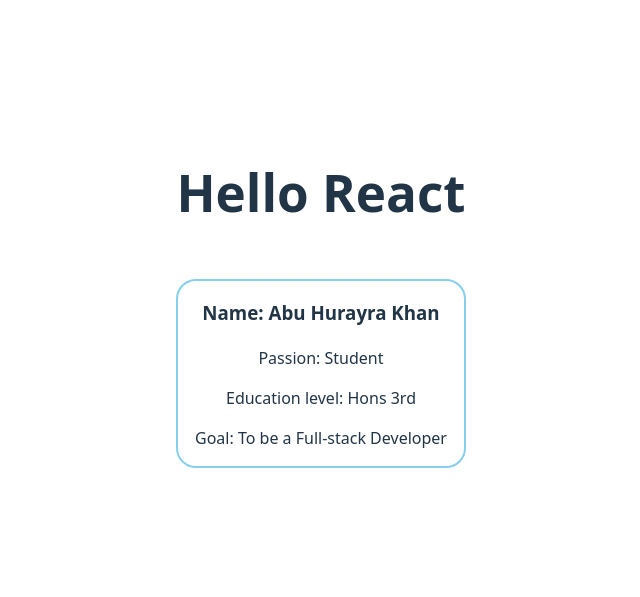
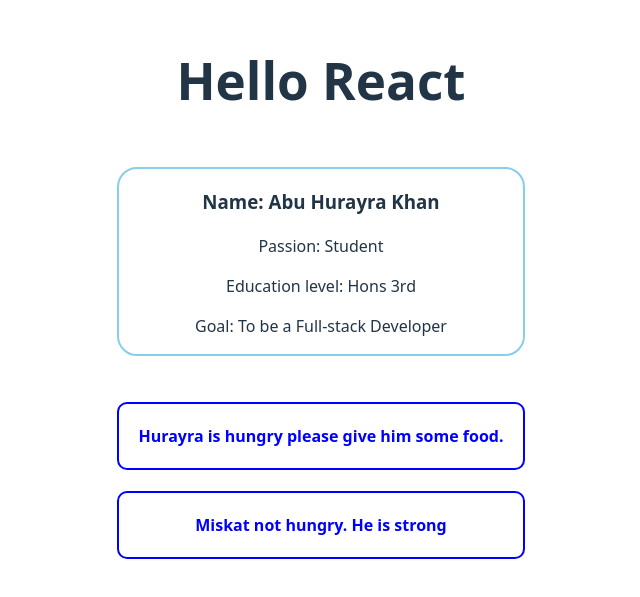
Before and after one commit to hurayrakhan/react-practice, a React (Vite) app: page / in a window 1280 px wide. Shown: the part 101-698 px from the top of the page, without its empty margins (319-959 px from the left). Built offline with nearby package versions, Linux system fonts and the light colour scheme.

Commit message:
learned export import a jsx file and conditionally rendering

```diff
--- a/src/App.jsx
+++ b/src/App.jsx
@@ -1,5 +1,6 @@
 
 import './App.css'
+import ToDo from './ToDo'
 
 function App() {
 
@@ -9,6 +10,9 @@
       <h1>Hello React</h1>
       <br />
       <Developer name='Abu Hurayra Khan' passion='Student' level='Hons 3rd' goal='To be a Full-stack Developer'></Developer>
+      <br />
+      <ToDo hungry={true} name='Hurayra'></ToDo>
+      <ToDo hungry={false} name='Miskat'></ToDo>
     </>
   )
 }
--- /dev/null
+++ b/src/ToDo.jsx
@@ -0,0 +1,12 @@
+export default function ToDo({ hungry, name }) {
+    if (hungry) {
+        return (
+            <h4 style={{ border: '2px solid blue', backgroundColor: "white", color: "blue", borderRadius: '10px', padding:'20px' }}>{name} is hungry please give him some food.</h4>
+        )
+    }
+    else {
+        return (
+            <h4 style={{ border: '2px solid blue', backgroundColor: "white", color: "blue", borderRadius: '10px', padding:'20px' }}>{name} not hungry. He is strong</h4>
+        )
+    }
+}
```
